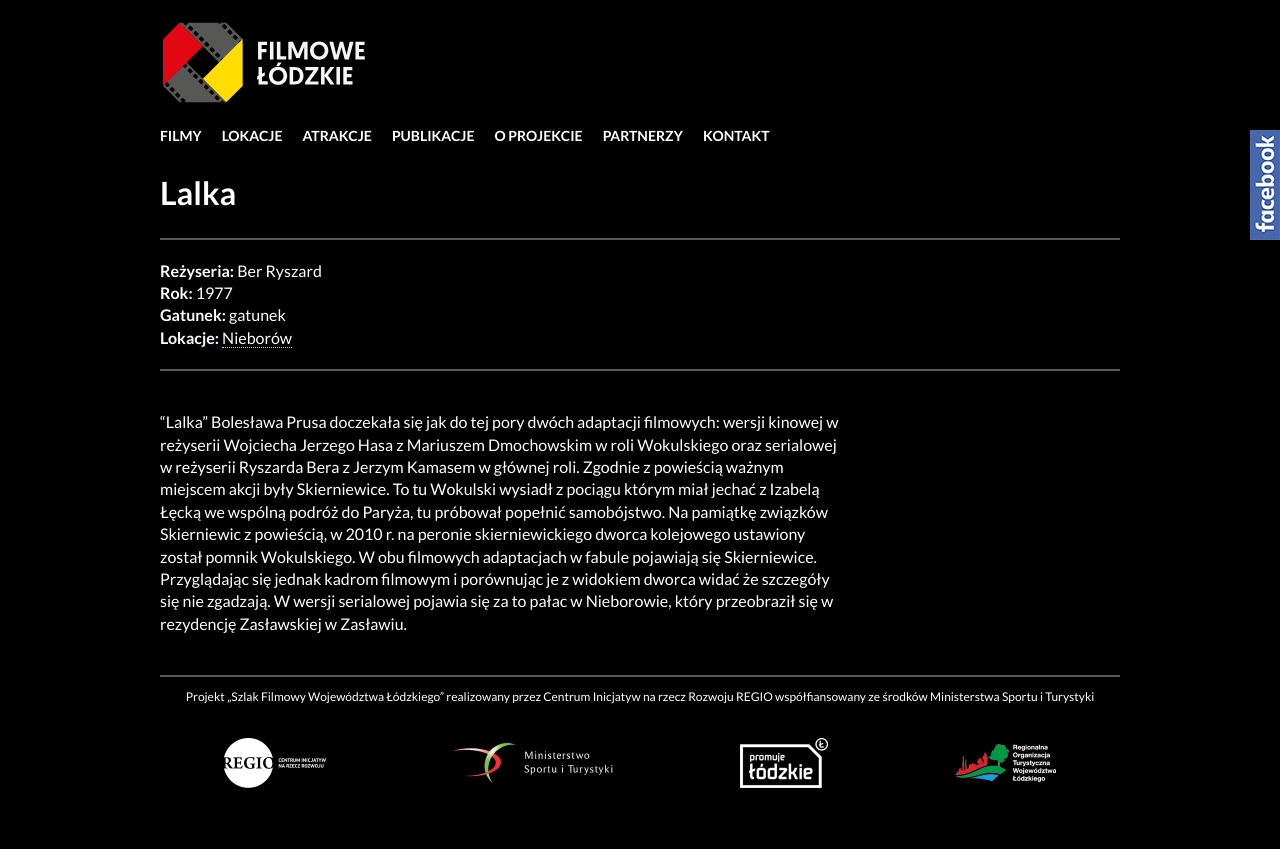
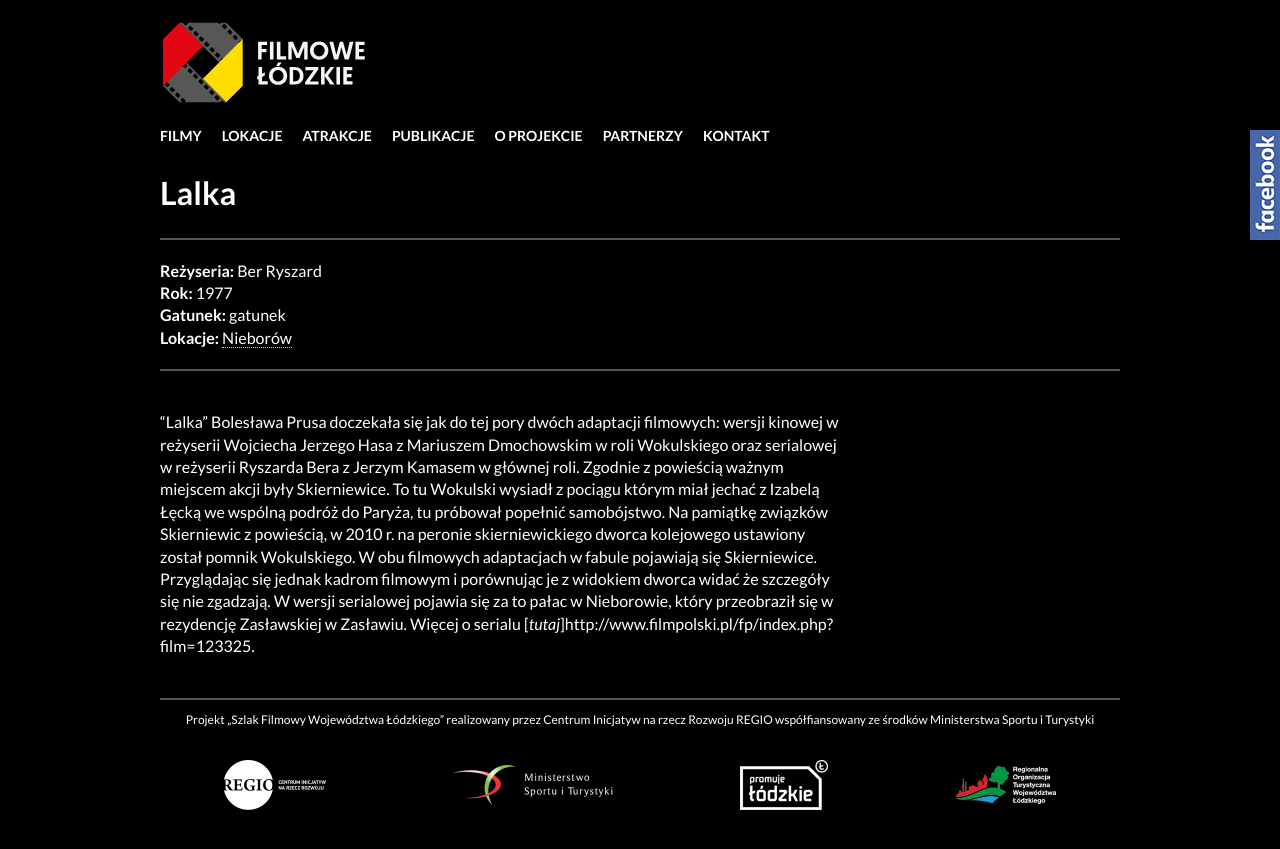
Before and after one commit to fusilli/filmowelodzkie, a Jekyll site: the page built from _filmy/lalka.md, in a window 1280 px wide. Shown: the top 849 px of the page. Built offline with Jekyll 4.4.1, drawn with Linux system fonts in a browser that asks for light colours; nearby versions of some CDN libraries.

Commit message:
Update lalka.md

```diff
--- a/_filmy/lalka.md
+++ b/_filmy/lalka.md
@@ -11,3 +11,4 @@
 ---
 "Lalka" Bolesława Prusa doczekała się jak do tej pory dwóch adaptacji filmowych: wersji kinowej w reżyserii Wojciecha Jerzego Hasa z Mariuszem Dmochowskim w roli Wokulskiego oraz serialowej w reżyserii Ryszarda Bera z Jerzym Kamasem w głównej roli. Zgodnie z powieścią ważnym miejscem akcji były Skierniewice. To tu Wokulski wysiadł z pociągu którym miał jechać z Izabelą Łęcką we wspólną podróż do Paryża, tu próbował popełnić samobójstwo. Na pamiątkę związków Skierniewic z powieścią, w 2010 r. na peronie skierniewickiego dworca kolejowego ustawiony został pomnik Wokulskiego.
 W obu filmowych adaptacjach w fabule pojawiają się Skierniewice. Przyglądając się jednak kadrom filmowym i porównując je z widokiem dworca widać że szczegóły się nie zgadzają. W wersji serialowej pojawia się za to pałac w Nieborowie, który przeobraził się w rezydencję Zasławskiej w Zasławiu.
+Więcej o serialu [*tutaj*]http://www.filmpolski.pl/fp/index.php?film=123325.
```
